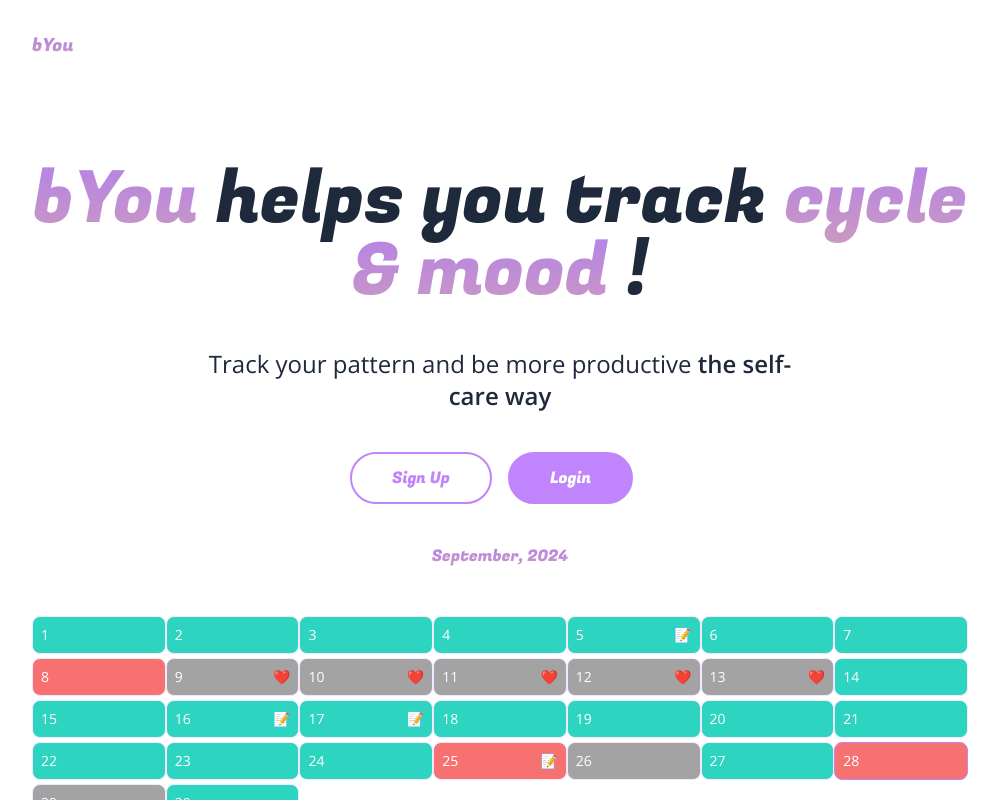
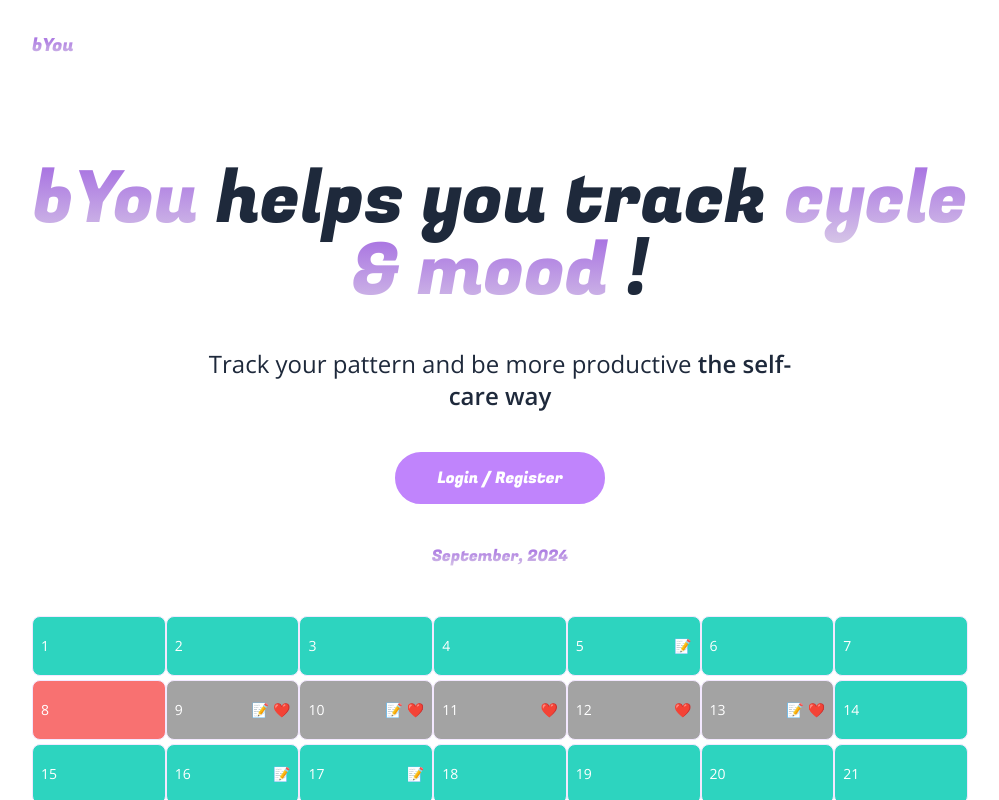
Before and after one commit to aliceKjQin/ejournal, a Next.js app: page / in a window 1280 px wide. Shown: the top 800 px of the page, without its empty margins (140-1139 px from the left). Built offline with nearby package versions, Linux system fonts and the light colour scheme; no server answers; some icons are missing.

Commit message:
fixed some minor issues, added handling error during login/register and imporoved UI

```diff
--- a/app/globals.css
+++ b/app/globals.css
@@ -3,7 +3,7 @@
 @tailwind utilities;
 
 .textGradient {
-  background: -webkit-linear-gradient(#b27fec, #cd9bbe);
+  background: -webkit-linear-gradient(#9d5fe0, #dbcee8);
   -webkit-background-clip: text;
   -webkit-text-fill-color: transparent;
 }
--- a/app/layout.js
+++ b/app/layout.js
@@ -1,4 +1,4 @@
-import { Fugaz_One, Inter, Open_Sans } from "next/font/google";
+import { Fugaz_One, Open_Sans } from "next/font/google";
 import "./globals.css";
 import Link from "next/link";
 import { AuthProvider } from "@/context/AuthContext";
--- a/components/Calendar.js
+++ b/components/Calendar.js
@@ -126,27 +126,30 @@ export default function Calendar(props) {
                 // Fetch mood and note data
                 let dayData = data[dayIndex] || {};
                 let color = dayData.mood
-                  ? gradients.colorCombo[dayData.mood-1]
+                  ? gradients.colorCombo[dayData.mood - 1]
                   : "white";
                 let hasNote = dayData.note ? true : false;
                 let hasPeriod = dayData.period ? true : false;
-                console.log('mood ' + dayData.mood)
+                console.log("mood " + dayData.mood);
                 return (
                   <div
-                    style={{ background: color }}
+                    style={{ background: color, minHeight: "60px" }}
                     key={dayOfWeekIndex}
                     className={`text-xs sm:text-sm border border-solid p-2 flex items-center gap-2 justify-between rounded-lg ${
-                      isToday ? "border-purple-400" : "border-purple-100"
+                      isToday
+                        ? "border-yellow-400 border-dashed border-2"
+                        : "border-purple-100"
                     } ${color === "white" ? "text-purple-400" : "text-white"}`}
                   >
                     <p>{dayIndex}</p>
+                    <div className="flex flex-col sm:flex-row gap-1 items-center" >
                       {hasNote && (
                         <span
                           role="img"
                           aria-label="note"
                           onClick={() => {
                             if (!demo) {
-                            onNoteClick(dayData.note)
+                              onNoteClick(dayData.note);
                             }
                           }}
                           className={demo ? "" : "cursor-pointer"} // Remove cursor-pointer if in demo view
@@ -160,6 +163,7 @@ export default function Calendar(props) {
                         </span>
                       )}
                     </div>
+                  </div>
                 );
               })}
             </div>
--- a/components/CallToAction.js
+++ b/components/CallToAction.js
@@ -18,12 +18,9 @@ export default function CallToAction() {
   }
 
   return (
-    <div className="grid grid-cols-2 gap-4 w-fit mx-auto">
+    <div className="flex w-fit mx-auto">
       <Link href="/dashboard">
-        <Button text="Sign Up" />
-      </Link>
-      <Link href="/dashboard">
-        <Button text="Login" dark />
+        <Button text="Login / Register" dark />
       </Link>
     </div>
   );
--- a/components/Dashboard.js
+++ b/components/Dashboard.js
@@ -25,7 +25,7 @@ export default function Dashboard() {
   const month = now.getMonth();
   const year = now.getFullYear();
   const hasPeriod = userDataObj?.[year]?.[month]?.[day]?.period === true;
-  console.log(hasPeriod)
+  console.log(hasPeriod);
 
   // count the stats to be displayed in the statuses
   function countValues() {
@@ -134,9 +134,9 @@ export default function Dashboard() {
     setIsNoteVisible(!isNoteVisible);
   };
   const moods = {
-    "Under the Weather": {emoji: "😩", bgColor: "bg-neutral-400" },
-    Meh: {emoji: "👎", bgColor: "bg-red-400" },
-    Productive: {emoji: "👍", bgColor: "bg-teal-400" },
+    "Under the Weather": { emoji: "😩", bgColor: "bg-neutral-400" },
+    Meh: { emoji: "👎", bgColor: "bg-red-400" },
+    Productive: { emoji: "👍", bgColor: "bg-teal-400" },
   };
 
   useEffect(() => {
@@ -166,9 +166,11 @@ export default function Dashboard() {
               <p className={`text-base sm:text-lg truncate ${fugaz.className}`}>
                 {statuses[status]}
                 {status === "num_days" ? " 🙌" : ""}
-                {status === "average_mood" && statuses[status]>2 ? " 👍" : "" }
-                {status === "average_mood" && statuses[status]<2 ? " 😩" : "" }
-                {status === "average_mood" && statuses[status]===2 ? " 👎" : "" }
+                {status === "average_mood" && statuses[status] > 2 ? " 👍" : ""}
+                {status === "average_mood" && statuses[status] < 2 ? " 😩" : ""}
+                {status === "average_mood" && statuses[status] === 2
+                  ? " 👎"
+                  : ""}
               </p>
             </div>
           );
@@ -183,7 +185,7 @@ export default function Dashboard() {
       </h4>
       <div className="flex items-stretch flex-wrap gap-4">
         {Object.keys(moods).map((mood, moodIndex) => {
-          const {emoji, bgColor} = moods[mood]
+          const { emoji, bgColor } = moods[mood];
           return (
             <button
               onClick={() => {
@@ -208,9 +210,9 @@ export default function Dashboard() {
             handleSetPeriod(period);
             setPeriod(!period);
           }}
-          className={`p-4 px-5 rounded-2xl purpleShadow duration:200 bg-blue-400 hover:bg-purple-100 text-center`}
+          className={`p-4 mx-auto sm:ml-12 px-5 rounded-3xl purpleShadow duration:200 bg-blue-400 hover:bg-purple-100 text-center`}
         >
-          <p className="text-4xl sm:text-5xl md:text-6xl">❤️</p>
+          <p className="text-2xl sm:text-4xl md:text-5xl">❤️</p>
           <p
             className={`text-stone-50 text-xs sm:text-sm md:text-base ${fugaz.className}`}
           >
@@ -218,7 +220,6 @@ export default function Dashboard() {
           </p>
         </button>
       </div>
-      <Calendar completeData={data} onNoteClick={handleNoteClick} />
 
       {/* Note modal to add optional note when user selects a mood */}
       {showNoteModal && (
@@ -230,7 +231,7 @@ export default function Dashboard() {
           onClose={() => setShowNoteModal(false)}
         />
       )}
-      {/* display note when user clicks the note emoji */}
+      {/* display the note when user clicks the note emoji */}
       {selectedNote && isNoteVisible && (
         <div className="relative flex flex-col bg-purple-50 text-purple-500 p-4 gap-4 rounded-lg">
           <p>{selectedNote}</p>
@@ -239,6 +240,9 @@ export default function Dashboard() {
           </div>
         </div>
       )}
+
+      <Calendar completeData={data} onNoteClick={handleNoteClick} />
+
     </div>
   );
 }
--- a/components/Login.js
+++ b/components/Login.js
@@ -12,14 +12,17 @@ export default function Login() {
   const [password, setPassword] = useState("");
   const [isRegister, setIsRegister] = useState(false);
   const [authenticating, setAuthenticating] = useState(false);
+  const [errorMessage, setErrorMessage] = useState("")
 
   const { signup, login } = useAuth();
 
   async function handleSubmit() {
     if (!email || !password || password.length < 6) {
+      setErrorMessage("Please provide valid email and password (min 6 characters).")
       return;
     }
     setAuthenticating(true);
+    setErrorMessage("") // Clear previous error message if any
     try {
       if (isRegister) {
         console.log("Signing up a new user");
@@ -29,7 +32,20 @@ export default function Login() {
         await login(email, password);
       }
     } catch (err) {
-      console.log(err.message);
+      console.log("Error Message: " + err.message, "Error Code: " + err.code);
+      switch (err.code) {
+        case "auth/user-not-found":
+          setErrorMessage("No user found with this email.");
+          break;
+        case "auth/wrong-password":
+          setErrorMessage("Incorrect password. Please try again.");
+          break;
+        case "auth/invalid-email":
+          setErrorMessage("Invalid email format.");
+          break;
+        default:
+          setErrorMessage("Failed to authenticate. Please try again.");
+      }
     } finally {
       setAuthenticating(false);
     }
@@ -41,6 +57,7 @@ export default function Login() {
         {isRegister ? "Register" : "Log In"}
       </h3>
       <p>You&#39;re one step away!</p>
+      {/* Input fields */}
       <input
         value={email}
         onChange={(e) => setEmail(e.target.value)}
@@ -54,6 +71,11 @@ export default function Login() {
         placeholder="Passsword"
         type="password"
       />
+      {/* Show error message */}
+      {errorMessage && (
+        <p className="text-red-500 text-sm">{errorMessage}</p>
+      )}
+      {/* Submit button */}
       <div className="max-w-[400px] w-full mx-auto">
         <Button clickHandler={handleSubmit} text={authenticating ? "submitting" : "submit"} full />
       </div>
@@ -61,7 +83,10 @@ export default function Login() {
       <p className="text-center">
         {isRegister ? "Already have an account?" : "Don't have an account?"}{" "}
         <button
-          onClick={() => setIsRegister(!isRegister)}
+          onClick={() => {
+            setIsRegister(!isRegister)
+            setErrorMessage("") // Clear error message when switching mode
+          }}
           className="text-purple-400"
         >
           {isRegister ? "Sign in" : "Sign up"}
--- a/components/NoteModal.js
+++ b/components/NoteModal.js
@@ -15,11 +15,11 @@ export default function NoteModal({ onSave, onClose }) {
 
   return (
     <div className="relative flex flex-col bg-purple-50 text-purple-500 p-4 gap-4 rounded-lg">
-      <h2 className={`${fugaz.className}`}>✏️ Add a Note</h2>
+      <h2 className={`${fugaz.className}`}>✏️ Add an Optional Note </h2>
       <textarea
         value={noteInputValue}
         onChange={(e) => setNoteInputValue(e.target.value)}
-        placeholder="Type your note here..."
+        placeholder="Type your note here... or leave it empty to save"
         className="bg-purple-50"
       />
       <div className="flex gap-4 mt-auto max-w-[400px]">
--- a/utils/index.js
+++ b/utils/index.js
@@ -67,11 +67,11 @@ export const baseRating = {
   "6": {"mood": 3},
   "7": {"mood": 3},
   "8": {"mood": 2},
-  "9": {"mood": 1, "period": true},
-  "10": {"mood": 1, "period": true},
+  "9": {"mood": 1, "note": "feeling tired", "period": true},
+  "10": {"mood": 1, "note": "feeling tired", "period": true},
   "11": {"mood": 1, "period": true},
   "12": {"mood": 1, "period": true},
-  "13": {"mood": 1, "period": true},
+  "13": {"mood": 1, "note": "feeling tired", "period": true},
   "14": {"mood": 3},
   "15": {"mood": 3},
   "16": {"mood": 3, "note": "Great day!"},
```
Lines whose indentation alone changed are shown as unchanged.
